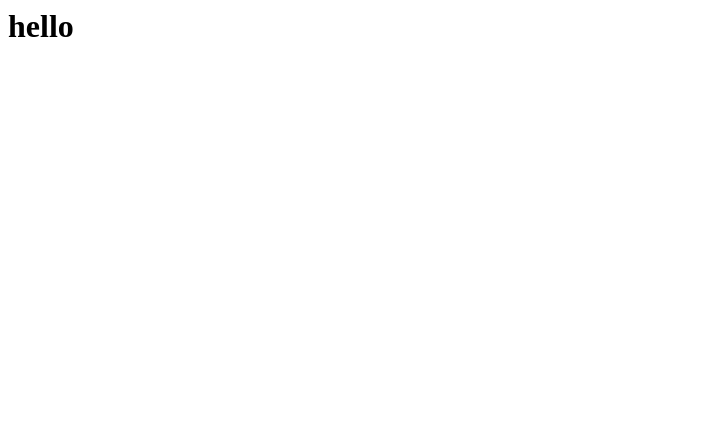
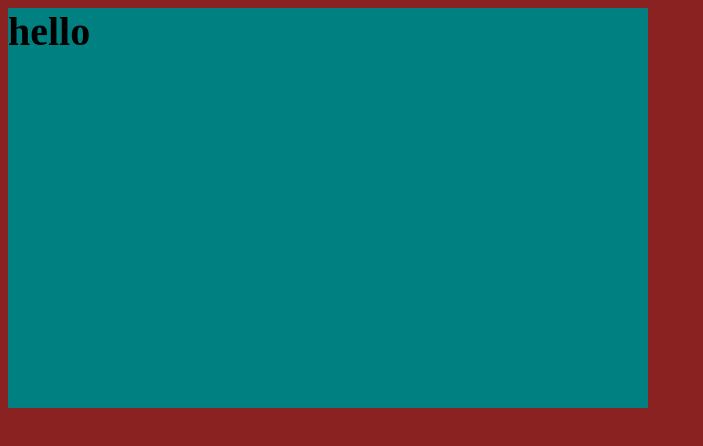
Before and after one commit to jt24691/codespaces-blank, a plain HTML site: page index.html in a window 1280 px wide. Shown: the whole page, without its empty margins (0-703 px from the left). Drawn offline with Linux system fonts and the light colour scheme.

Commit message:
finished

```diff
--- a/index.html
+++ b/index.html
@@ -3,10 +3,27 @@
     <meta charset="UTF-8">
     <meta http-equiv="X-UA-Compatible" content="IE=edge">
     <meta name="viewport" content="width=device-width, initial-scale=1.0">
-    <title></title>
+    <title>hello</title>
+    <style>
+        body {
+            background-color: rgb(139, 34, 34);
+            width:100%;
+            height:100%;
+        }
+        h1 {
+            font-size: 40px;
+        }
+        .innerbody {
+           background-color:teal;
+            width:50%;
+            height:50%;
+        }
+    </style>
 </head>
 <body>
-  <h1>hello</h1>
-</body>
+    <div class="innerbody">
+ <h1>hello</h1>
+    </div>
+
 </body>
 </html>
```
